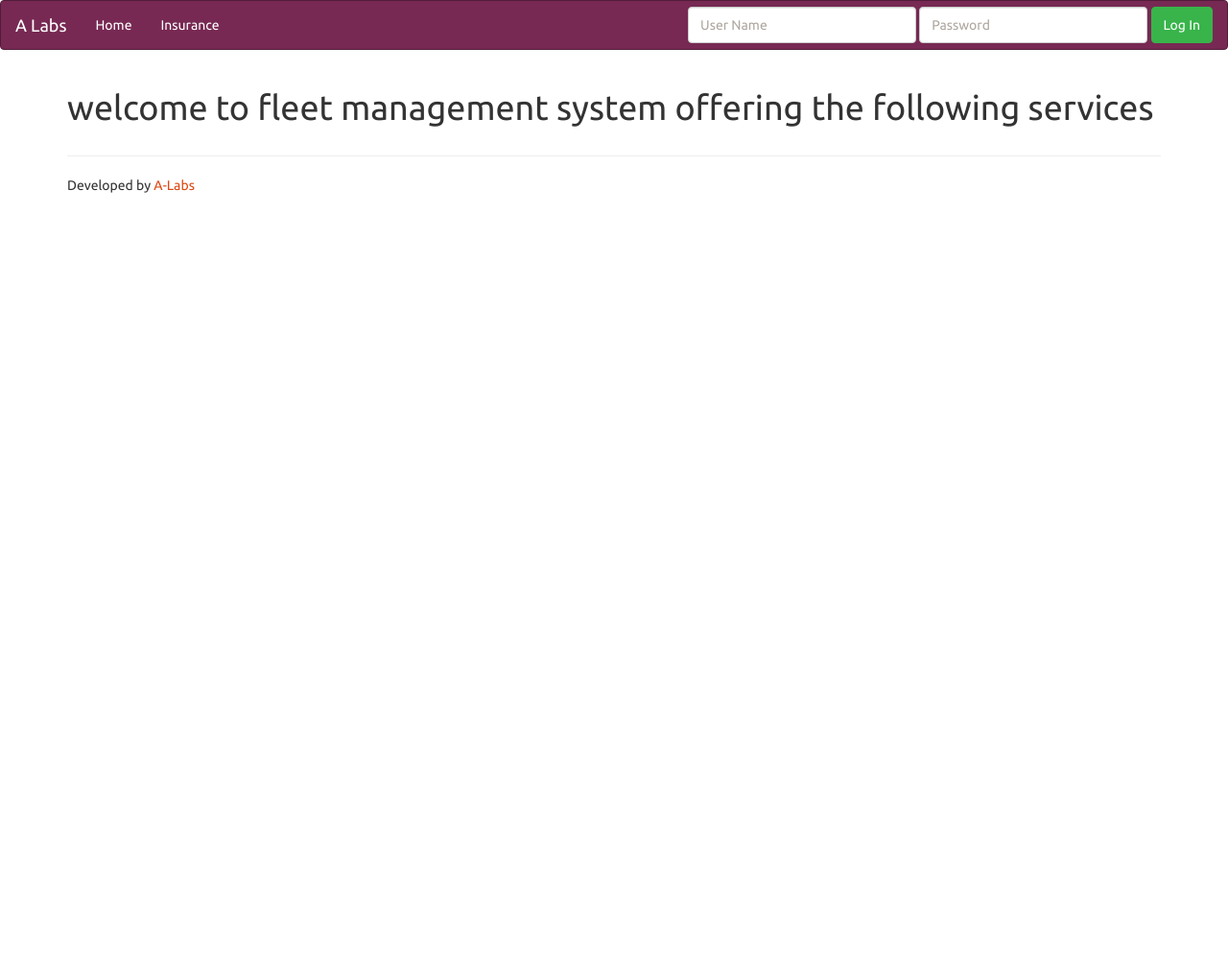
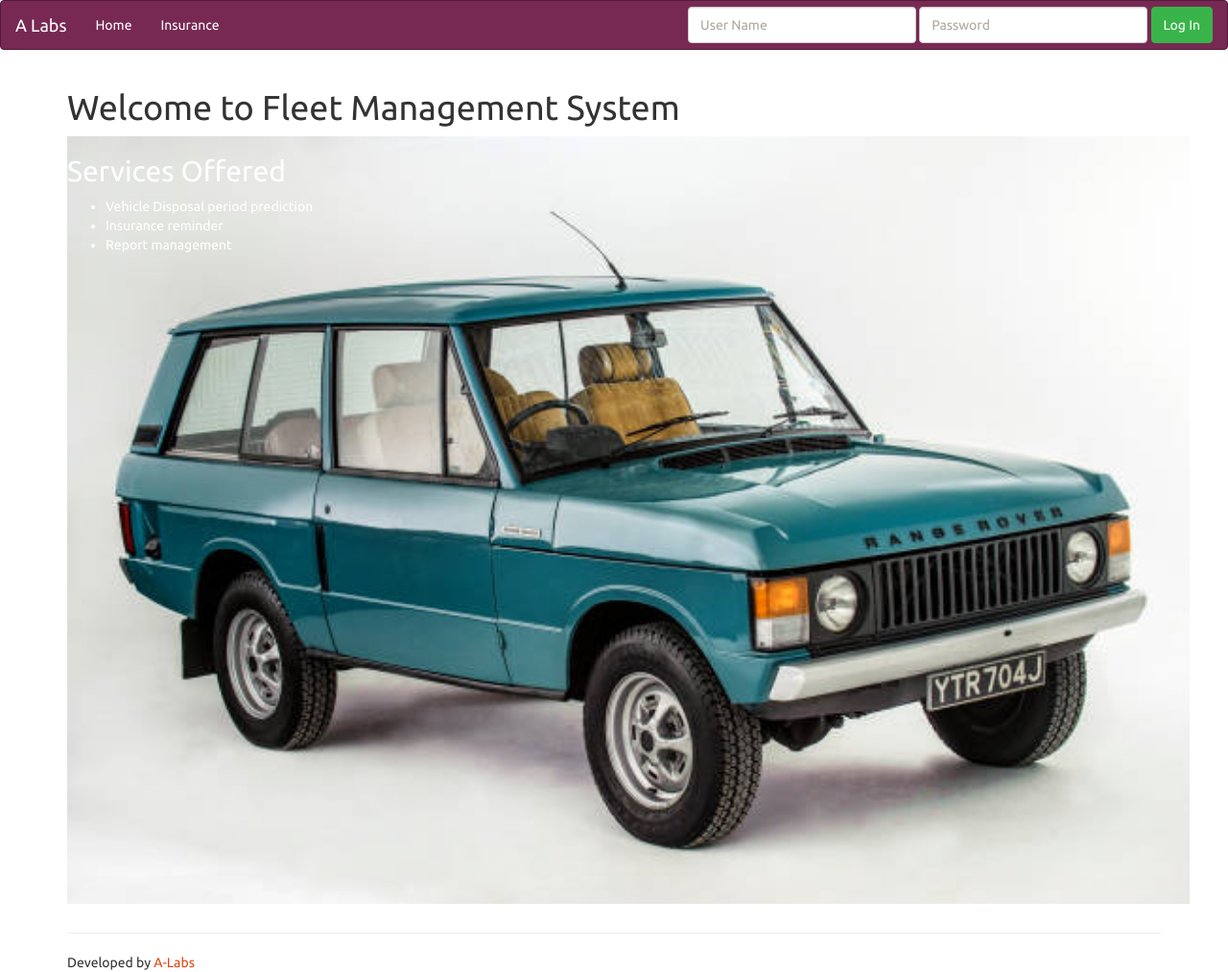
Before and after one commit to godwins3/must1, a Flask app: page / in a window 1280 px wide. Shown: the whole page at 96% size. Before the commit the page ends 201 px from the top, so only its background shows below. Run offline with Flask 3, Linux system fonts and the light colour scheme.

Commit message:
add bg img

```diff
--- a/app.py
+++ b/app.py
@@ -166,6 +166,7 @@
 
     return(redirect(url_for("FUN_private")))
 
+
 @app.route('/insurance')
 def fun_insurance():
     if "current_user" in session.keys():
@@ -180,6 +181,5 @@
     else:
         return abort(401)
 
-
 if __name__ == "__main__":
     app.run(debug=True, host="0.0.0.0")
--- a/templates/index.html
+++ b/templates/index.html
@@ -1,7 +1,17 @@
 {% extends "layout.html" %}
-{% block page_title %}welcome to fleet management system offering the following services{% endblock %}
+
+{% block page_title %}Welcome to Fleet Management System{% endblock %}
+
 {% block body %}
     {{ super() }}
 
-
+    <!-- Your content for the body of the page goes here -->
+    <div class="container content" style="background-image: url('/static/img/range.jpg'); background-size: cover; background-position: center; background-repeat: no-repeat; height: 100vh; margin: 0; padding: 0; color: #ffffff;">
+        <h2>Services Offered</h2>
+        <ul>
+            <li>Vehicle Disposal period prediction</li>
+            <li>Insurance reminder</li>
+            <li>Report management</li>
+        </ul>
+    </div>
 {% endblock %}
```
Also changed, not shown: static/img/range.jpg (added).
